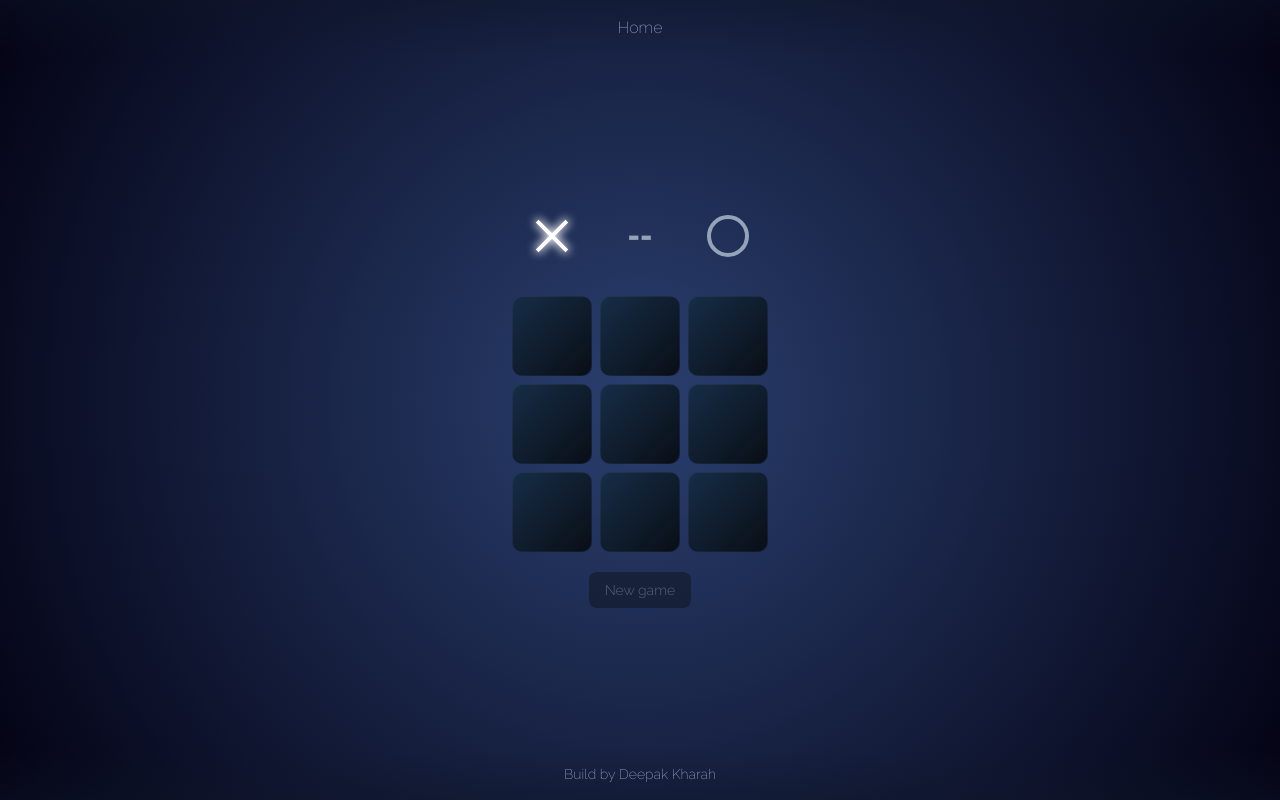
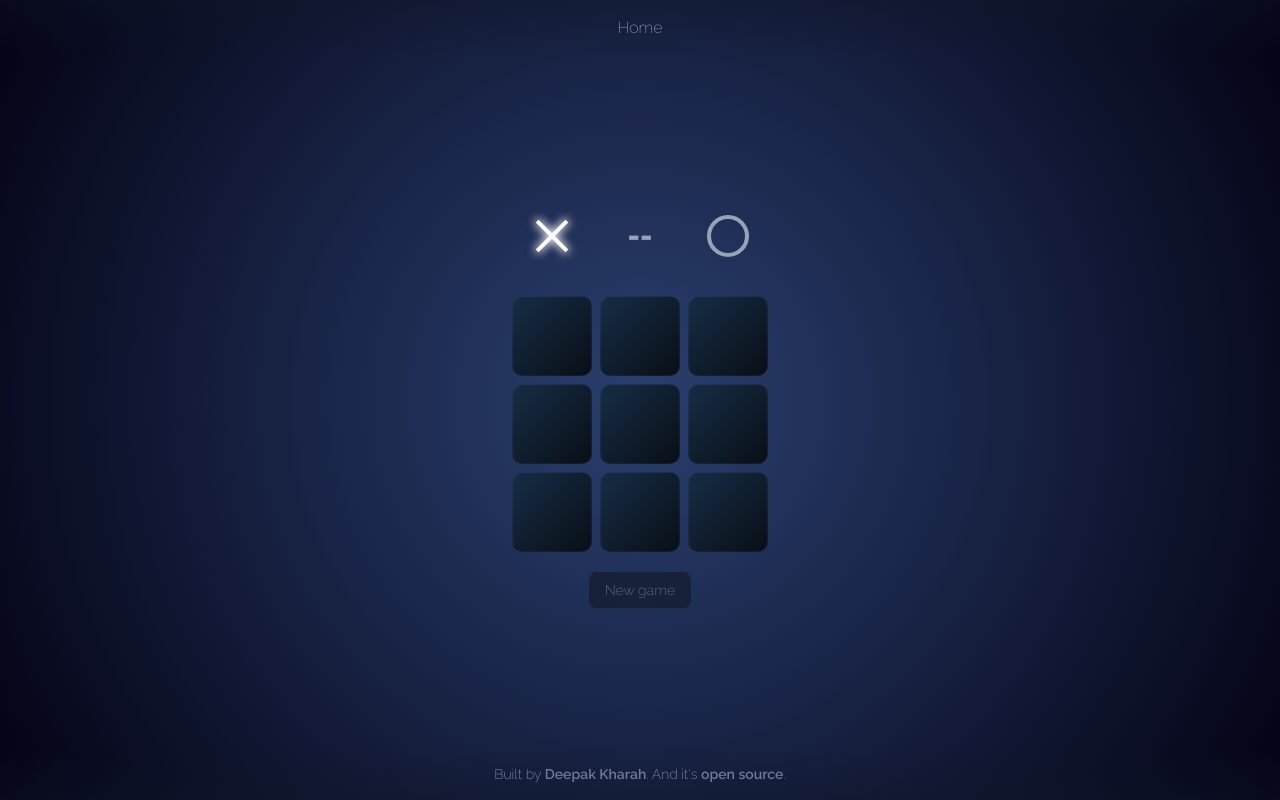
Before and after one commit to Deepak-Kharah/tic-tac-toe-four, a Next.js app: page /game in a window 1280 px wide. Built offline with nearby package versions, Linux system fonts and the light colour scheme.

Commit message:
chore: update open source info

```diff
--- a/src/app/globals.css
+++ b/src/app/globals.css
@@ -6,5 +6,6 @@ body {
   color: #fff;
   background: radial-gradient(circle at center, #2a3f6f, rgb(3 2 19))
     rgb(3 2 19);
+  height: 100vh;
   height: 100svh;
 }
--- a/src/app/layout.tsx
+++ b/src/app/layout.tsx
@@ -127,9 +127,7 @@ export default function RootLayout({
 }>) {
   return (
     <html lang="en">
-      <body
-        className={classNames(raleway.className, "min-h-[100vh] flex flex-col")}
-      >
+      <body className={classNames(raleway.className, "flex flex-col")}>
         <nav className="font-extralight text-slate-400 py-4 px-3 bg-gradient-to-b from-slate-900/40 to-transparent">
           <ul className="flex gap-5 mx-auto justify-center">
             <li>
@@ -141,15 +139,25 @@ export default function RootLayout({
         </nav>
         {children}
         <footer className="font-extralight text-sm text-slate-400 py-4 px-3 text-center bg-gradient-to-t from-slate-900/40 to-transparent">
-          Build by{" "}
+          Built by{" "}
           <a
-            className="transition-all hover:text-white"
+            className="font-semibold text-slate-400/70 transition-all hover:text-white"
             href="https://github.com/Deepak-Kharah"
             target="_blank"
             rel="noopener noreferrer"
           >
             Deepak Kharah
           </a>
+          . And it&apos;s{" "}
+          <a
+            className="font-semibold text-slate-400/70 transition-all hover:text-white"
+            href="https://github.com/Deepak-Kharah/tic-tac-toe-four"
+            target="_blank"
+            rel="noopener noreferrer"
+          >
+            open source
+          </a>
+          .{" "}
         </footer>
         <div id="confetti">
           <canvas
```
Also changed, not shown: 1 other file (tests, documents, lock files or other folders).
